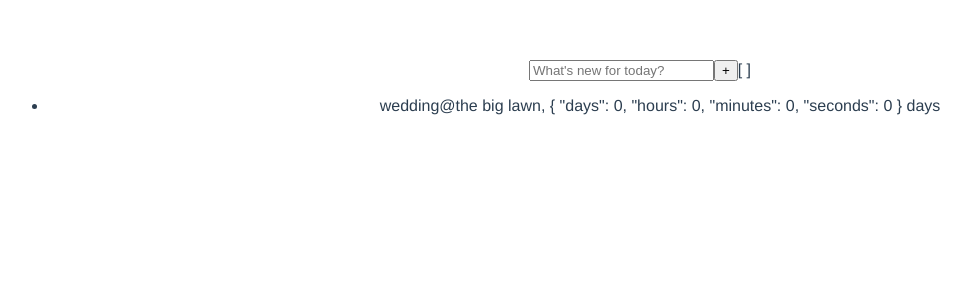
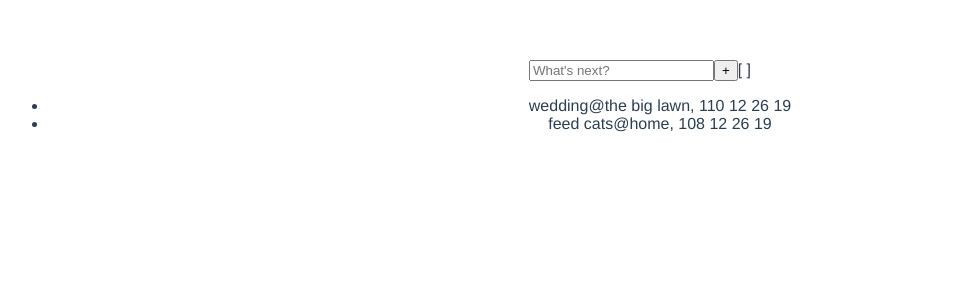
Before and after one commit to zeyap/Countdown-pwa, a Vue app: page / in a window 1280 px wide. Shown: the top 300 px of the page, without its empty margins (0-971 px from the left). Built offline with nearby package versions, Linux system fonts and the light colour scheme.

Commit message:
add countdown + dropdown menu

```diff
--- a/src/App.vue
+++ b/src/App.vue
@@ -1,7 +1,7 @@
 <template>
   <div id="app">
-      <EventInput msg="What's new for today?"/>
-      <Upcoming v-bind:upcomingList="formatEvents"/>
+      <EventInput v-bind:formatEvents="formatEvents" msg="What's next?"/>
+      <Upcoming v-bind:upcomingList="formatEvents" />
       <Ended/>
   </div>
 </template>
@@ -29,7 +29,7 @@ import Event from './components/Event';
 
 export default class App extends Vue {
   public formatEvents = data.default
-  .map((e: any) => new Event(e.date, e.title, e.place, e.status))
+  .map((e: any) => new Event(e.date, e.title, e.place, e.status));
   // console.log(formatEvents: any)
 }
 </script>
--- a/src/assets/test_events.json
+++ b/src/assets/test_events.json
@@ -4,5 +4,10 @@
         "title": "wedding",
         "place": "the big lawn",
         "status": 0
+    },{
+        "date": "December 15, 2018 13:24:00",
+        "title": "feed cats",
+        "place": "home",
+        "status": 0
     }]
 }
--- a/src/components/Event.ts
+++ b/src/components/Event.ts
@@ -3,10 +3,32 @@ export default class Event {
     protected title: string;
     protected place: string;
     protected status: number;
+    protected remain: object;
     constructor(date: Date, title: string, place: string, status: number) {
         this.date = date;
         this.title = title;
         this.place = place;
         this.status = status;
+        this.remain = {
+            days: 0,
+            hours: 0,
+            minutes:0,
+            seconds: 0
+        };
+    }
+
+    toObject=()=>{
+        return {
+            date: this.date,
+            title: this.title,
+            place: this.place,
+            status: this.status,
+            remain: {
+                days: (this.remain as any).days,
+                hours: (this.remain as any).hours,
+                minutes:(this.remain as any).minutes,
+                seconds:(this.remain as any).seconds
+            }
+        }
     }
 }
--- a/src/components/EventInput.vue
+++ b/src/components/EventInput.vue
@@ -1,18 +1,37 @@
 <template>
   <div class="event-input">
-    <input type="text" v-bind:placeholder="placeholder"/>
-    <input type="button" value = "+"/>
+    <input type="text" v-bind:placeholder="placeholder" v-model="eventName"/>
+    <input type="button" value = "+" v-on:click="toggleDropdown(this)"/>
     <span>[ ]</span>
+    <div class="event-input" v-if="isDropdownActive">
+      <div><span>Time</span><input type="text" v-model="currEvent.date"/></div>
+      <div><span>Place</span><input type="text" v-model="currEvent.place"/></div>
+      <div><input type="button" value="Add new event" v-on:click="addEvent(this)"/></div>
+    </div>
   </div>
 </template>
 
 <script lang="ts">
 import { Component, Prop, Vue } from 'vue-property-decorator';
+import Event from './Event';
 
 @Component
 export default class EventInput extends Vue {
     @Prop() private msg!: string;
+    @Prop() public formatEvents: any;
+    private isDropdownActive = false;
+    private eventName = '';
     private placeholder = this.msg || ''; // placeholder 'placeholder' displays value of prop 'msg'
+    private currEvent = new Event(new Date(), this.eventName, '', 0);
+    private toggleDropdown = function(this: any){
+      this.isDropdownActive = !this.isDropdownActive;
+    }
+    private addEvent = function(this: any){
+      if(this.eventName==='')return;
+      this.currEvent = new Event(new Date(), this.eventName, '', 0);
+      this.formatEvents.push(this.currEvent);
+      this.eventName = '';
+    }
 }
 </script>
 
--- a/src/components/Upcoming.vue
+++ b/src/components/Upcoming.vue
@@ -2,7 +2,9 @@
   <div class="upcoming">
     <ul>
         <li v-for="item in upcomingList">
-            {{item.title}}@{{item.place}}, {{interval}} days
+            {{item.title}}@{{item.place}},
+            {{item.remain.days}} {{item.remain.hours}}
+            {{item.remain.minutes}} {{item.remain.seconds}}
         </li>
     </ul>
   </div>
@@ -10,18 +12,11 @@
 
 <script lang="ts">
 import { Component, Prop, Vue } from 'vue-property-decorator';
-import Event from './Event';
 
 @Component({
 })
 export default class Upcoming extends Vue {
   @Prop() private upcomingList: any;
-  // constructor(super){
-  //   super();
-  //   while(true){
-  //     this.interval = this.timeBetween();
-  //   }
-  // };
   private timeBetween = function( date1: Date, date2: Date ) {
     //Get 1 day in milliseconds
     let one_day=1000*60*60*24;
@@ -37,21 +32,28 @@ export default class Upcoming extends Vue {
     }
     difference_ms = date1.getTime() - date2.getTime();
     let days = Math.floor(difference_ms/one_day);
-    difference_ms-=days*one_day;
+    difference_ms -= days*one_day;
     let hours = Math.floor(difference_ms/one_hour);
-    difference_ms-=hours*one_hour;
+    difference_ms -=hours*one_hour;
     let minutes = Math.floor(difference_ms/one_minute);
-    difference_ms-=minutes*one_minute;
+    difference_ms -=minutes*one_minute;
     let seconds = Math.floor(difference_ms/1000);
     // Convert back to days and return
     return {
       days,hours,minutes,seconds
     };
   };
-  private interval:object = {
-    days:0,hours:0,minutes:0,seconds:0
+  private updateTime(){
+    for(let i in this.upcomingList){
+      let t = this.timeBetween(this.upcomingList[i].date,new Date());
+      this.upcomingList[i].remain = t;
+      // console.log(t);
+    }
+    setInterval(this.updateTime, 1000);
   };
-  private currTime = new Date();
+  mounted(){
+    this.updateTime();
+  }
 }
 </script>
 
```
